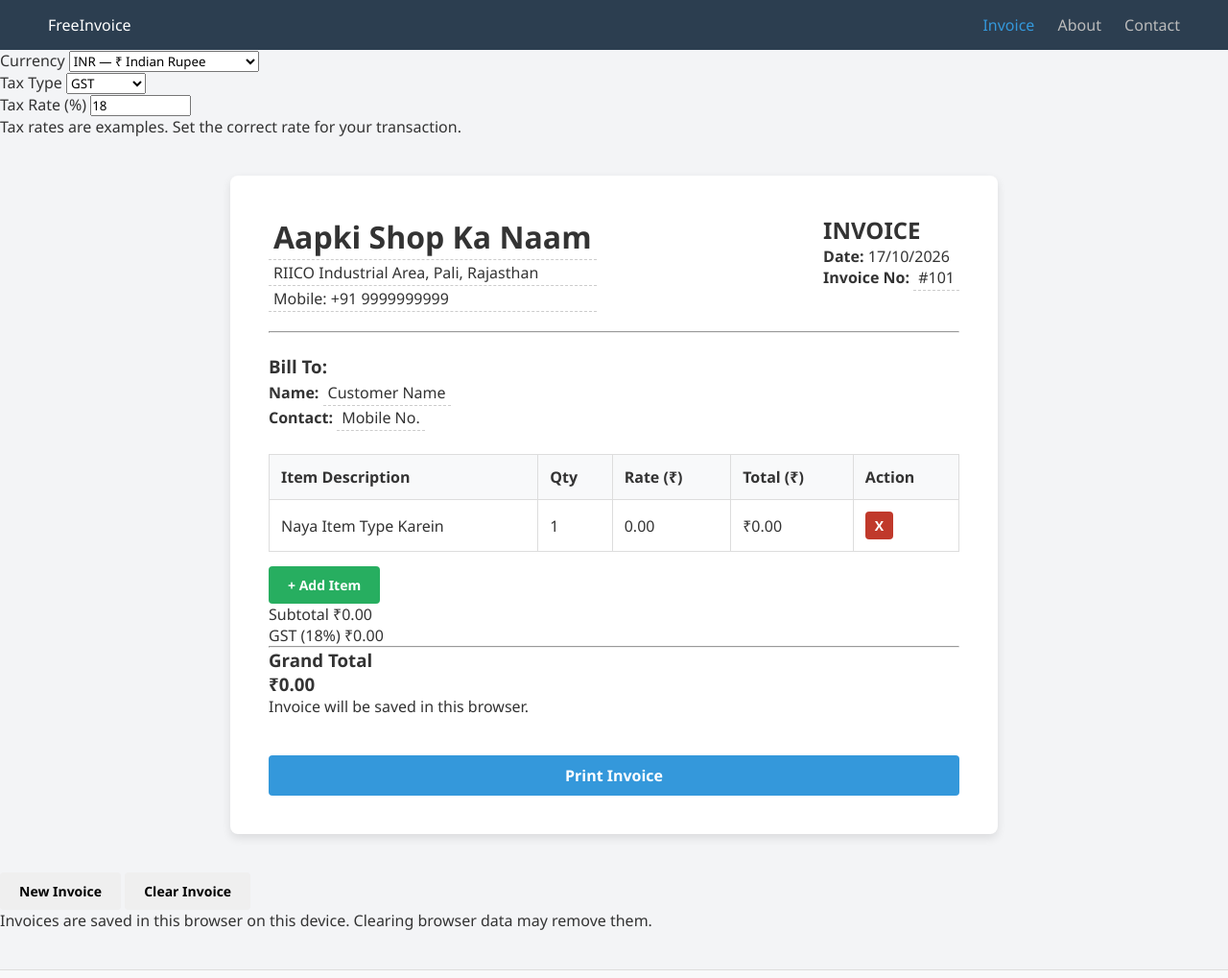
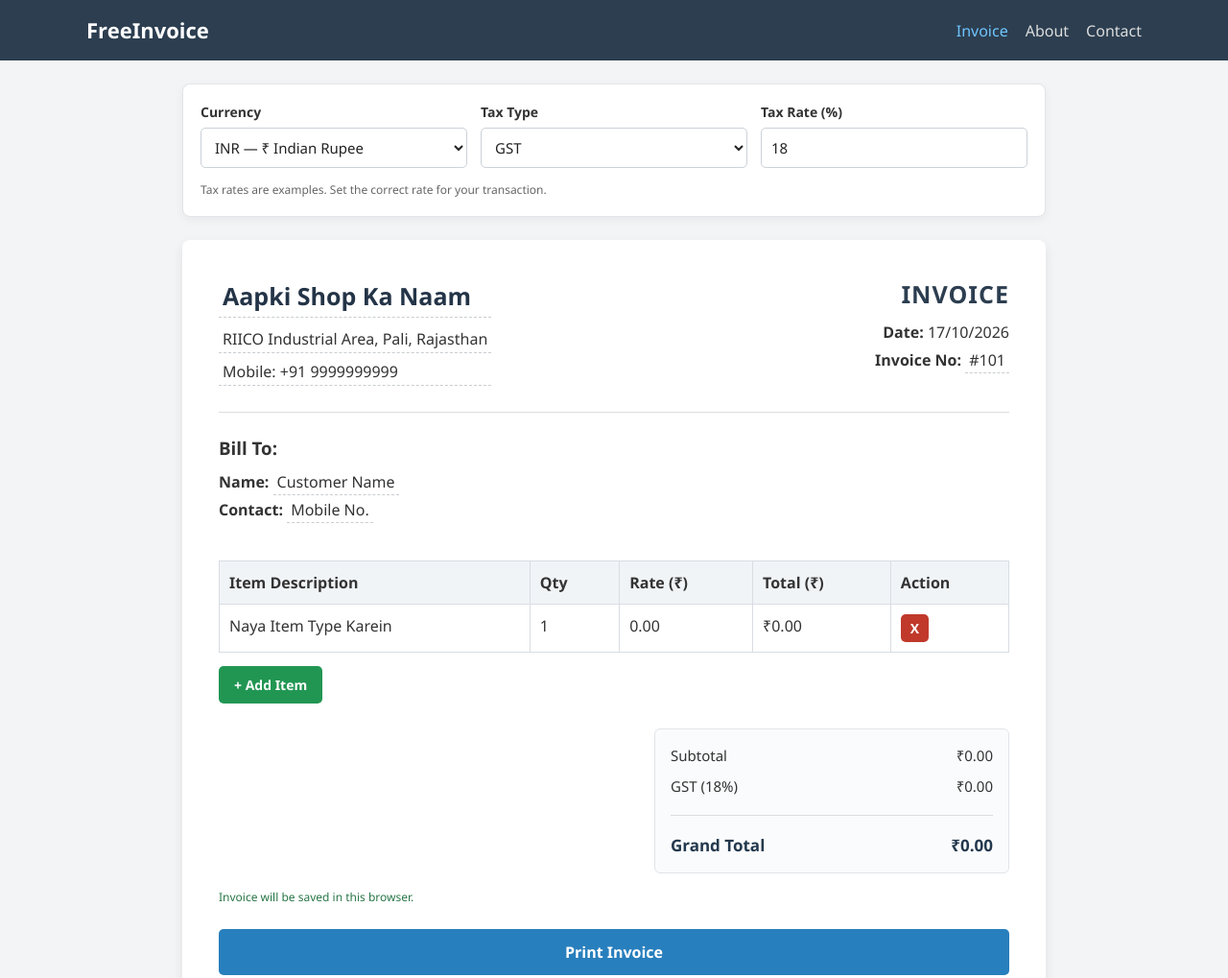
Before and after one commit to opnoraweb-creator/invoice, a plain HTML site: page index.html in a window 1280 px wide. Shown: the top 1019 px of the page at 96% size. Drawn offline with Linux system fonts and the light colour scheme.

Commit message:
Update style.css

```diff
--- a/css/style.css
+++ b/css/style.css
@@ -2,173 +2,393 @@
     margin: 0;
     padding: 0;
     box-sizing: border-box;
-    font-family: 'Segoe UI', Arial, sans-serif;
+    font-family: "Segoe UI", Arial, sans-serif;
 }
 
 body {
-    background-color: #f3f4f6;
+    background: #f3f4f6;
     color: #333;
-    padding-bottom: 50px;
+    padding-bottom: 30px;
+    line-height: 1.5;
 }
 
-/* Navbar */
+/* Header and Navigation */
 header {
     background: #2c3e50;
     color: white;
     display: flex;
     justify-content: space-between;
     align-items: center;
-    padding: 15px 50px;
+    gap: 16px;
+    padding: 15px max(20px, calc((100% - 1100px) / 2));
+}
+
+.logo {
+    font-size: 22px;
+    font-weight: 700;
+    white-space: nowrap;
+}
+
+nav {
+    display: flex;
+    flex-wrap: wrap;
+    gap: 18px;
 }
 
 nav a {
-    color: #bbb;
+    color: #ddd;
     text-decoration: none;
-    margin-left: 20px;
     font-weight: 500;
 }
 
-nav a:hover, nav a.active {
-    color: #3498db;
+nav a:hover,
+nav a.active {
+    color: #70c5ff;
 }
 
-/* Invoice Sheet Container */
-.invoice-container, .info-container {
+/* Currency and Tax Settings */
+.settings-panel,
+.invoice-container,
+.management-actions {
+    max-width: 900px;
+    margin: 24px auto 0;
+}
+
+.settings-panel {
+    display: grid;
+    grid-template-columns: 1fr 1fr 1fr;
+    gap: 14px;
     background: white;
-    max-width: 800px;
-    margin: 40px auto;
-    padding: 40px;
+    border: 1px solid #e1e5e9;
     border-radius: 8px;
-    box-shadow: 0 4px 10px rgba(0,0,0,0.1);
+    padding: 18px;
+    box-shadow: 0 3px 10px rgba(0, 0, 0, 0.05);
+}
+
+.setting-field {
+    display: flex;
+    flex-direction: column;
+    gap: 6px;
+}
+
+.setting-field label {
+    font-size: 14px;
+    font-weight: 700;
+}
+
+.setting-field select,
+.setting-field input {
+    width: 100%;
+    min-height: 42px;
+    padding: 9px 10px;
+    border: 1px solid #cbd2d9;
+    border-radius: 5px;
+    background: #fff;
+    color: #222;
+    font-size: 15px;
+}
+
+.settings-note {
+    grid-column: 1 / -1;
+    font-size: 12px;
+    color: #666;
+}
+
+/* Invoice Sheet */
+.invoice-container {
+    background: white;
+    padding: 38px;
+    border-radius: 8px;
+    box-shadow: 0 4px 12px rgba(0, 0, 0, 0.08);
+    overflow-wrap: anywhere;
 }
 
 .invoice-header {
     display: flex;
     justify-content: space-between;
-    margin-bottom: 20px;
+    align-items: flex-start;
+    gap: 24px;
+    margin-bottom: 22px;
 }
 
+.shop-details {
+    min-width: 0;
+}
+
+.shop-details h1 {
+    font-size: 25px;
+    margin-bottom: 8px;
+    color: #243447;
+}
+
+.shop-details p,
+.bill-details p {
+    margin: 5px 0;
+}
+
+.bill-details {
+    text-align: right;
+    min-width: 150px;
+}
+
+.bill-details h2 {
+    font-size: 25px;
+    letter-spacing: 1px;
+    margin-bottom: 8px;
+    color: #2c3e50;
+}
+
+/* Editable Text */
 [contenteditable="true"] {
-    border-bottom: 1px dashed #ccc;
-    padding: 2px 5px;
+    border-bottom: 1px dashed #c9cdd1;
+    padding: 2px 4px;
     outline: none;
+    overflow-wrap: anywhere;
 }
 
 [contenteditable="true"]:focus {
-    background: #f9f9f9;
+    background: #f5faff;
     border-bottom: 1px solid #3498db;
 }
 
+/* Customer Details */
 .customer-section {
     margin: 20px 0;
-    line-height: 1.6;
+    line-height: 1.8;
 }
 
-/* Table Style */
+.customer-section h3 {
+    margin-bottom: 5px;
+}
+
+.invoice-container hr {
+    border: 0;
+    border-top: 1px solid #ddd;
+    margin: 18px 0;
+}
+
+/* Invoice Items Table */
+.table-wrap {
+    width: 100%;
+    overflow-x: auto;
+}
+
 .invoice-table {
     width: 100%;
     border-collapse: collapse;
-    margin-top: 25px;
+    margin-top: 18px;
 }
 
-.invoice-table th, .invoice-table td {
-    border: 1px solid #ddd;
-    padding: 12px;
+.invoice-table th,
+.invoice-table td {
+    border: 1px solid #d8dde2;
+    padding: 10px;
     text-align: left;
+    vertical-align: top;
 }
 
 .invoice-table th {
-    background-color: #f8f9fa;
+    background: #f1f4f7;
+    font-weight: 700;
+}
+
+.invoice-table td[contenteditable="true"] {
+    min-width: 55px;
+}
+
+.invoice-table td.item-name {
+    min-width: 160px;
+}
+
+.item-total-cell {
+    white-space: nowrap;
 }
 
 /* Buttons */
 .btn {
-    padding: 10px 20px;
-    border: none;
-    border-radius: 4px;
+    border: 0;
+    border-radius: 5px;
+    padding: 10px 16px;
     cursor: pointer;
-    font-weight: bold;
     font-size: 14px;
+    font-weight: 700;
+    transition: filter 0.15s ease;
+}
+
+.btn:hover {
+    filter: brightness(0.94);
+}
+
+.invoice-actions {
+    margin-top: 14px;
 }
 
 .btn-add {
-    background-color: #27ae60;
+    background: #219653;
     color: white;
-    margin-top: 15px;
 }
 
 .btn-delete {
-    background-color: #c0392b;
+    background: #c0392b;
     color: white;
     padding: 5px 10px;
 }
 
 .btn-print {
-    background-color: #3498db;
+    background: #287fbd;
     color: white;
     width: 100%;
     font-size: 16px;
+    padding: 13px 16px;
 }
 
-.total-section {
-    text-align: right;
-    margin-top: 30px;
-    font-size: 20px;
-}
-
-.print-actions {
-    margin-top: 40px;
-
-/* Purani CSS ke sabse niche ise jod dein */
+/* Subtotal, Tax and Grand Total */
 .calculation-box {
-    margin-top: 30px;
-    width: 350px;
-    margin-left: auto; /* Right alignment ke liye */
-    border: 1px solid #eee;
-    padding: 15px;
-    background: #fafafa;
-    border-radius: 5px;
+    width: min(100%, 370px);
+    margin: 26px 0 0 auto;
+    border: 1px solid #e1e5e9;
+    padding: 16px;
+    background: #fafbfc;
+    border-radius: 6px;
 }
 
 .calc-row {
     display: flex;
     justify-content: space-between;
+    align-items: center;
+    gap: 16px;
     margin-bottom: 10px;
     font-size: 15px;
 }
 
-.gst-row #gstPercentage {
-    font-weight: bold;
-    color: #e67e22;
-    border-bottom: 1px dashed #e67e22;
+.calc-row > span:last-child {
+    white-space: nowrap;
 }
 
 .grand-total-row {
-    margin-top: 10px;
-    color: #2c3e50;
+    margin: 12px 0 0;
+    color: #23384d;
 }
 
-
-
-}
-.site-footer{
-    margin-top:40px;
-    padding:20px;
-    background:#f8f9fa;
-    text-align:center;
-    border-top:1px solid #ddd;
+.grand-total-row h3 {
+    font-size: 17px;
 }
 
-.site-footer a{
-    color:#0d6efd;
-    text-decoration:none;
-    font-weight:600;
+.save-status {
+    margin-top: 16px;
+    color: #287647;
+    font-size: 12px;
 }
 
-.site-footer a:hover{
-    text-decoration:underline;
+.print-actions {
+    margin-top: 24px;
 }
 
-.footer-links{
-    margin-top:10px;
+/* New Invoice and Clear Invoice */
+.management-actions {
+    display: flex;
+    flex-wrap: wrap;
+    align-items: center;
+    gap: 12px;
+    padding: 0 2px;
 }
+
+.btn-secondary {
+    background: #5d6d7e;
+    color: white;
+}
+
+.btn-danger {
+    background: #b83227;
+    color: white;
+}
+
+.storage-note {
+    flex-basis: 100%;
+    color: #666;
+    font-size: 12px;
+}
+
+/* Footer */
+.site-footer {
+    margin-top: 36px;
+    padding: 22px 16px;
+    background: #f8f9fa;
+    text-align: center;
+    border-top: 1px solid #ddd;
+    color: #444;
+}
+
+.site-footer a {
+    color: #0d6efd;
+    text-decoration: none;
+    font-weight: 600;
+}
+
+.site-footer a:hover {
+    text-decoration: underline;
+}
+
+.footer-links {
+    margin-top: 10px;
+}
+
+.powered-by {
+    margin-top: 10px;
+}
+
+/* Mobile Responsive */
+@media (max-width: 700px) {
+    header {
+        padding: 14px 16px;
+        flex-direction: column;
+        align-items: flex-start;
+    }
+
+    nav {
+        gap: 14px;
+    }
+
+    .settings-panel,
+    .invoice-container,
+    .management-actions {
+        margin-left: 12px;
+        margin-right: 12px;
+    }
+
+    .settings-panel {
+        grid-template-columns: 1fr;
+        padding: 14px;
+    }
+
+    .settings-note {
+        grid-column: auto;
+    }
+
+    .invoice-container {
+        padding: 20px 14px;
+    }
+
+    .invoice-header {
+        flex-direction: column;
+        gap: 18px;
+    }
+
+    .bill-details {
+        text-align: left;
+    }
+
+    .shop-details h1 {
+        font-size: 21px;
+    }
+
+    .invoice-table th,
+    .invoice-table td {
+        padding: 8px;
+        font-size: 13px;
+    }
+
+    .invoice-table td.item-name {
+        min-width: 140px;
+    }
+}
```
